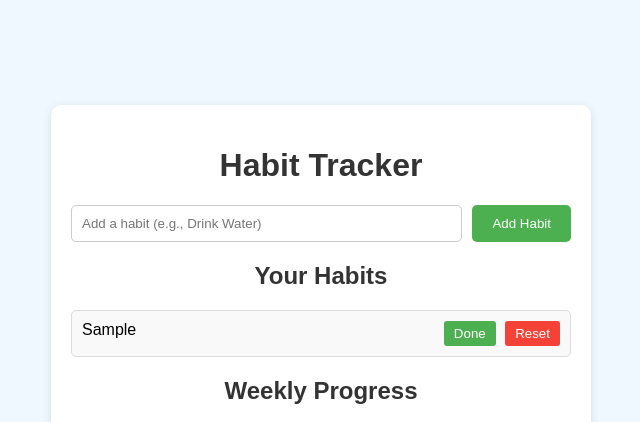
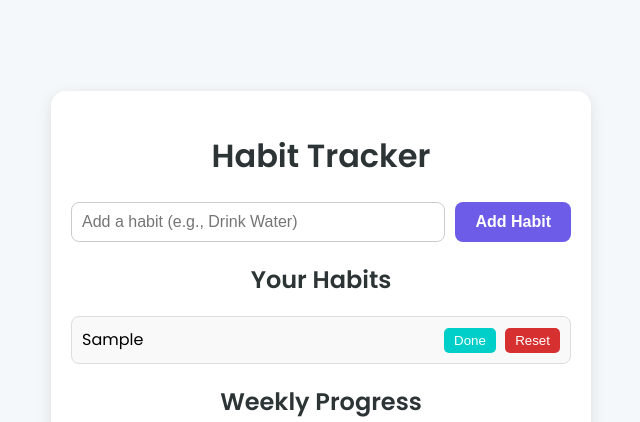
Before and after one commit to shreya-patell/habit-tracker, a plain HTML site: page index.html in a window 1280 px wide. Both pictures are taken after typing "Sample" into the empty fields and a click on the button "Add Habit". Shown: the top 422 px of the page, without its empty margins (319-959 px from the left). Drawn offline with nearby package versions, Linux system fonts and the light colour scheme.

Commit message:
Update styles.css

```diff
--- a/styles.css
+++ b/styles.css
@@ -1,6 +1,6 @@
 body {
-  font-family: Arial, sans-serif;
-  background-color: #f0f8ff;
+  font-family: 'Poppins', sans-serif;
+  background-color: #f5f8fa;
   margin: 0;
   padding: 0;
   display: flex;
@@ -14,13 +14,13 @@ body {
   max-width: 500px;
   background: white;
   padding: 20px;
-  border-radius: 10px;
-  box-shadow: 0 2px 10px rgba(0, 0, 0, 0.1);
+  border-radius: 15px;
+  box-shadow: 0 4px 15px rgba(0, 0, 0, 0.1);
 }
 
 h1, h2 {
   text-align: center;
-  color: #333;
+  color: #2d3436;
 }
 
 form {
@@ -33,21 +33,24 @@ form input {
   flex: 1;
   padding: 10px;
   margin-right: 10px;
-  border-radius: 5px;
+  border-radius: 8px;
   border: 1px solid #ccc;
+  font-size: 16px;
 }
 
 form button {
   padding: 10px 20px;
   border: none;
-  background-color: #4caf50;
+  background-color: #6c5ce7;
   color: white;
-  border-radius: 5px;
+  border-radius: 8px;
   cursor: pointer;
+  font-size: 16px;
+  font-weight: 600;
 }
 
 form button:hover {
-  background-color: #45a049;
+  background-color: #5a48d8;
 }
 
 #habitList ul {
@@ -61,24 +64,25 @@ form button:hover {
   padding: 10px;
   margin-bottom: 10px;
   border: 1px solid #ddd;
-  border-radius: 5px;
+  border-radius: 8px;
   background-color: #f9f9f9;
+  font-size: 16px;
 }
 
 .habit-actions button {
   padding: 5px 10px;
   margin-left: 5px;
   border: none;
-  border-radius: 3px;
+  border-radius: 5px;
   cursor: pointer;
 }
 
 .done {
-  background-color: #4caf50;
+  background-color: #00cec9;
   color: white;
 }
 
 .reset {
-  background-color: #f44336;
+  background-color: #d63031;
   color: white;
 }
```
